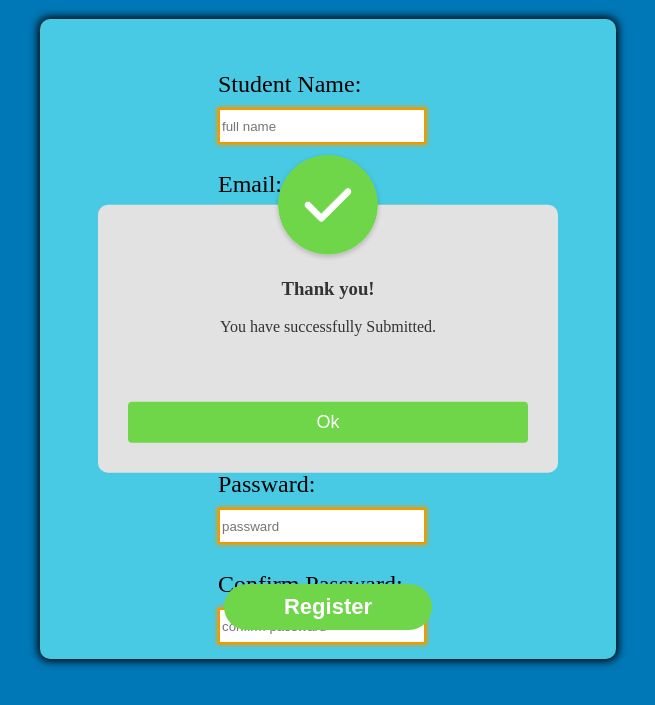
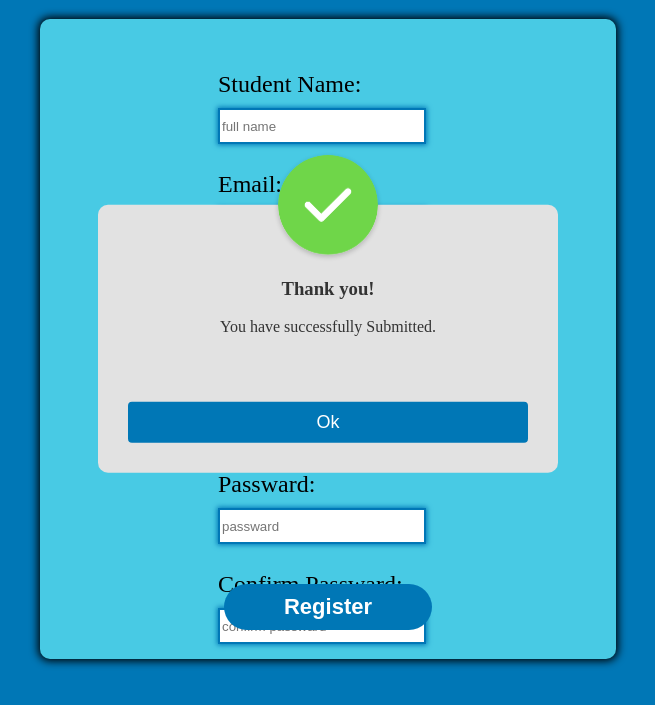
Before and after one commit to Chandan-Badge/registration-form, a plain HTML site: page index.html in a window 1280 px wide. Both pictures are taken after a click on the button "Register". Shown: the part 61-766 px from the top of the page, without its empty margins (312-967 px from the left). Drawn offline with Linux system fonts and the light colour scheme.

Commit message:
Improvement 05

```diff
--- a/style.css
+++ b/style.css
@@ -50,39 +50,21 @@ h1 {
     height: 100px;
 }
 
-/* #sub-btn {
-    width: 150px;
-    height: 35px;
-
-    margin-top: -20px;
-    background-color: #ee9b00;
-    color: white;
-    font-weight: bold;
-
-    border-radius: 5px;
-} */
-
 .inp-box {
     width: 200px;
     height: 30px;
 
-    border: 2px solid #ee9b00;
-    box-shadow: 0px 0px 4px 1px #ee9b00;
+    border: 2px solid #0077b6;
+    box-shadow: 0px 0px 5px 1px #0077b6;
 }
 
 #gender {
     width: 200px;
     height: 35px;
 
-    border: 2px solid #ee9b00;
-    box-shadow: 0px 0px 4px 1px #ee9b00;
+    border: 2px solid #0077b6;
+    box-shadow: 0px 0px 5px 1px #0077b6;
 }
-
-/* External Style for Js */
-/* .newPopStyle {
-    font-size: 24px;
-    font-weight: bold;
-} */
 
 .container {
     width: 100%;
@@ -95,7 +77,7 @@ h1 {
 
 .sub-btn {
     padding: 10px 60px;
-    background-color: #6fd649;
+    background-color: #0077b6;
     border: 0;
     outline: none;
     cursor: pointer;
@@ -113,8 +95,8 @@ h1 {
 .sub-btn:hover {
     border: 0;
     background-color: #fff;
-    color: #6fd649;
-    box-shadow: 0 0 10px 2px #6fd649;
+    color: #0077b6;
+    box-shadow: 0 0 10px 2px #0077b6;
 }
 
 .popup {
@@ -157,7 +139,7 @@ h1 {
     width: 100%;
     margin-top: 50px;
     padding: 10px 0;
-    background-color: #6fd649;
+    background-color: #0077b6;
     color: #fff;
     border: 0;
     outline: none;
@@ -174,6 +156,6 @@ h1 {
 .popup button:hover {
     border: 0;
     background-color: #fff;
-    color: #6fd649;
-    box-shadow: 0 0 10px 2px #6fd649;
+    color: #0077b6;
+    box-shadow: 0 0 10px 2px #0077b6;
 }
```
